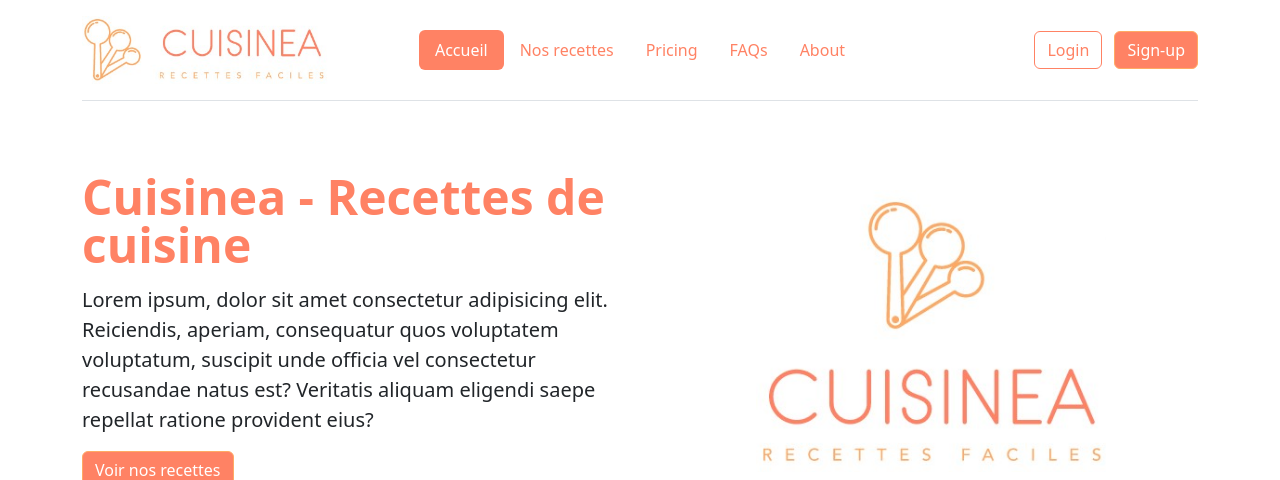
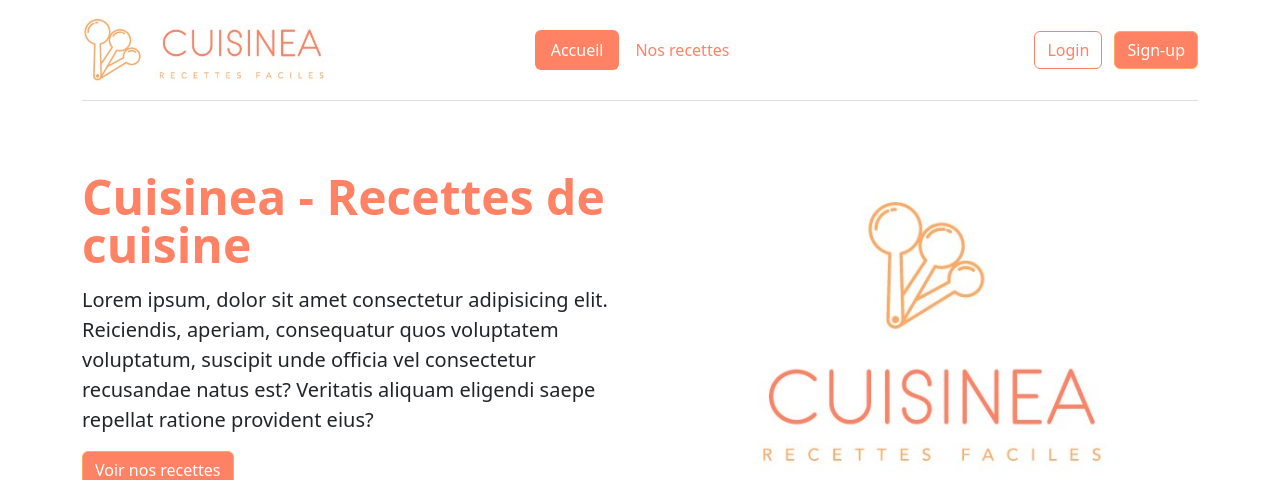
Before and after one commit to AlexDelapierre/Cuisinea, a PHP site: page /index.php in a window 1280 px wide. Shown: the top 480 px of the page. Run offline with PHP 8.4, Linux system fonts and the light colour scheme.

```diff
--- a/lib/config.php
+++ b/lib/config.php
@@ -1,2 +1,7 @@
 <?php
   define('_RECIPES_IMG_PATH_', 'uploads/recipes/');
+
+  $mainMenu = [
+    'index.php' => 'Accueil',
+    'recettes.php' =>'Nos recettes',
+   ];
--- a/templates/header.php
+++ b/templates/header.php
@@ -2,6 +2,7 @@
   require_once('lib/config.php');
 
  $currentPage = basename($_SERVER['SCRIPT_NAME']);
+
 
 ?>
 
@@ -32,13 +33,10 @@
       </a>
 
       <ul class="nav col-12 col-md-auto mb-2 justify-content-center mb-md-0 nav nav-pills">
-        <li class="nav-item"><a href="index.php"
-            class="nav-link <?php if ($currentPage === 'index.php') {echo 'active';} ?>">Accueil</a></li>
-        <li class="nav-item"><a href="recettes.php"
-            class="nav-link <?php if ($currentPage === 'recettes.php') {echo 'active';} ?>">Nos recettes</a></li>
-        <li class="nav-item"><a href="#" class="nav-link">Pricing</a></li>
-        <li class="nav-item"><a href="#" class="nav-link">FAQs</a></li>
-        <li class="nav-item"><a href="#" class="nav-link">About</a></li>
+        <?php foreach ($mainMenu as $key => $value) { ?>
+        <li class="nav-item"><a href="<?= $key; ?>"
+            class="nav-link <?php if ($currentPage === $key) {echo 'active';} ?>"><?= $value; ?></a></li>
+        <?php } ?>
       </ul>
 
       <div class="col-md-3 text-end">
```
Also changed, not shown: recette.php (+10 -4 lines).
